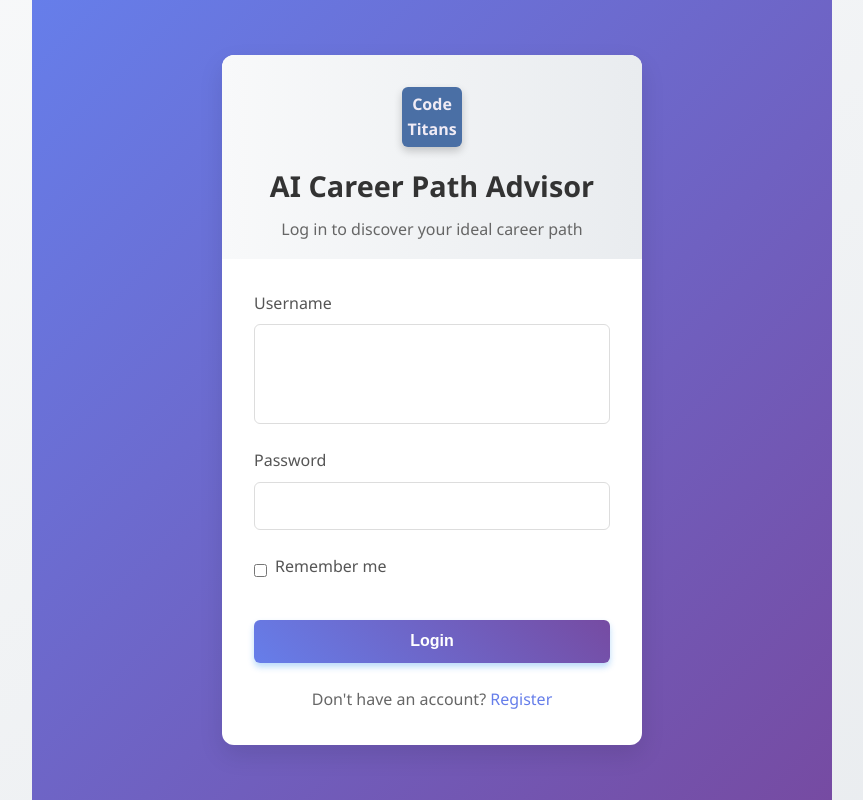
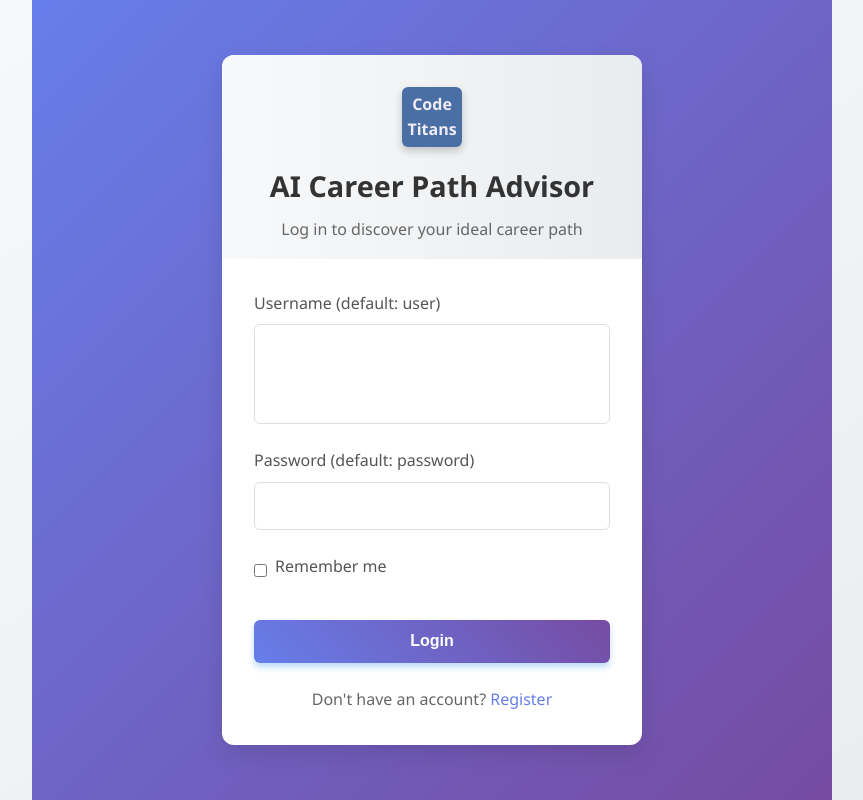
Before and after one commit to MdFaisar/Career-recommendation-using-AI-and-Chatbot, a Flask app: page /login in a window 1280 px wide. Shown: the whole page, without its empty margins (208-1071 px from the left). Run offline with Flask 3, Linux system fonts and the light colour scheme.

Commit message:
Update login.html

```diff
--- a/templates/login.html
+++ b/templates/login.html
@@ -27,12 +27,12 @@
                     {% endwith %}
 
                     <div class="form-group">
-                        <label for="username">Username</label>
+                        <label for="username">Username (default: user)</label>
                         <input type="text" id="username" name="username" required>
                     </div>
 
                     <div class="form-pass">
-                        <label for="password">Password</label>
+                        <label for="password">Password (default: password)</label>
                         <input type="password" id="password" name="password" required>
                     </div>
 
```
